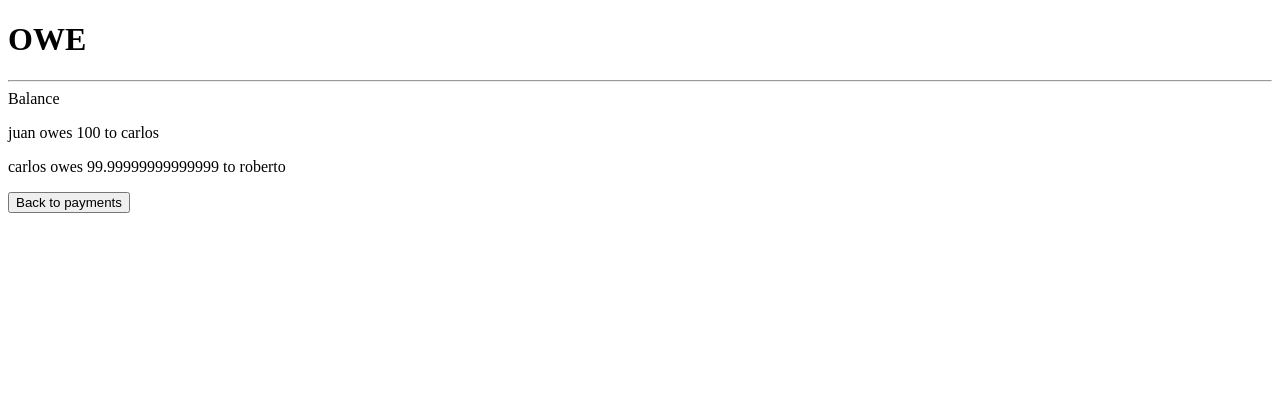
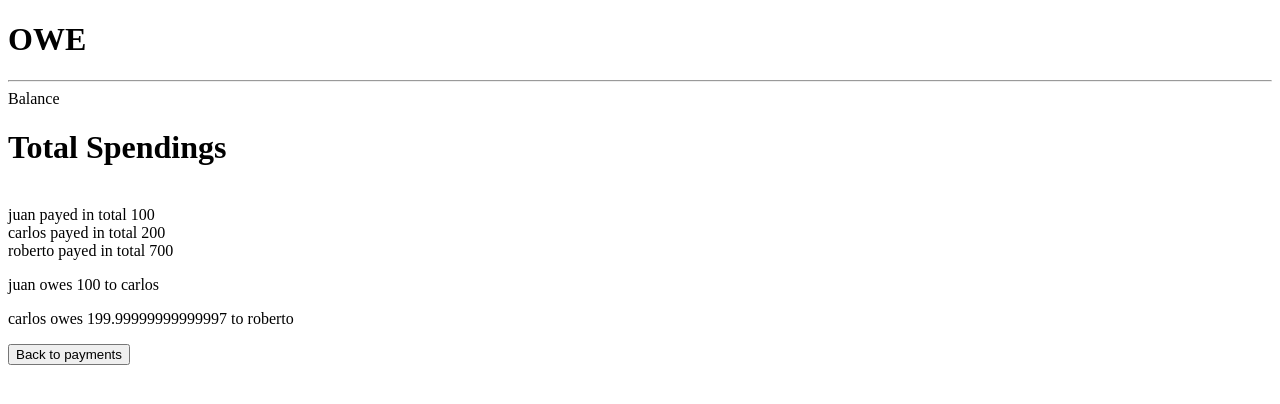
Before and after one commit to hernanfuria/owe-react-app, a React (Vite) app: page /balance in a window 1280 px wide. Shown: the top 404 px of the page. Built offline with nearby package versions, Linux system fonts and the light colour scheme.

Commit message:
TotalPayedList and TotalPayedListItem working
Signed-off-by: hernanfuria <hernan.furiasse@hotmail.com>

```diff
--- a/src/TotalPayedListItem.jsx
+++ b/src/TotalPayedListItem.jsx
@@ -1,5 +1,8 @@
 export const TotalPayedListItem = ({payer, amount}) => {
     return (
-        <>{payer} payed in total {amount}</>
+        <>
+            <span>{payer} payed in total {amount}</span>
+            <br />
+        </>
     )
 }
--- a/src/components/TotalPayedList.jsx
+++ b/src/components/TotalPayedList.jsx
@@ -18,19 +18,25 @@ export const TotalPayedList = () => {
         for (const payment of payments) {
             for (let p of payed) {
                 if (p.name == payment.payer) {
-                    p.amount += parseInt(payment.amount)
+                    p.amount = parseInt(p.amount) + parseInt(payment.amount)
                 }
             }
         }
-        setTotalPayed(payed)
+        console.log(payed)
+        setTotalPayed([ ...payed ])
+        console.log(totalPayed)
     }, [])
 
 
     return (
         <>
+            <h1>Total Spendings</h1>
+            <br />
             {
                 totalPayed.map(payed => {
-                    <TotalPayedListItem payer={payed.payer} amount={payed.amount} key={payed.payer} />
+                    return (
+                        <TotalPayedListItem payer={payed.name} amount={payed.amount} key={payed.payer} />
+                    )
                 })
             }
         </>
--- a/src/components/context/GlobalProvider.jsx
+++ b/src/components/context/GlobalProvider.jsx
@@ -34,6 +34,11 @@ const testPayments = [
         amount: 300,
         consumers: ['juan', 'carlos', 'roberto']
     },
+    {
+        payer: 'roberto',
+        amount: 400,
+        consumers: ['carlos', 'roberto']
+    }
 ]
 
 export const GlobalProvider = ({children}) => {
```
Also changed, not shown: src/resources/DebtMatrix.js (+10 -10 lines).
